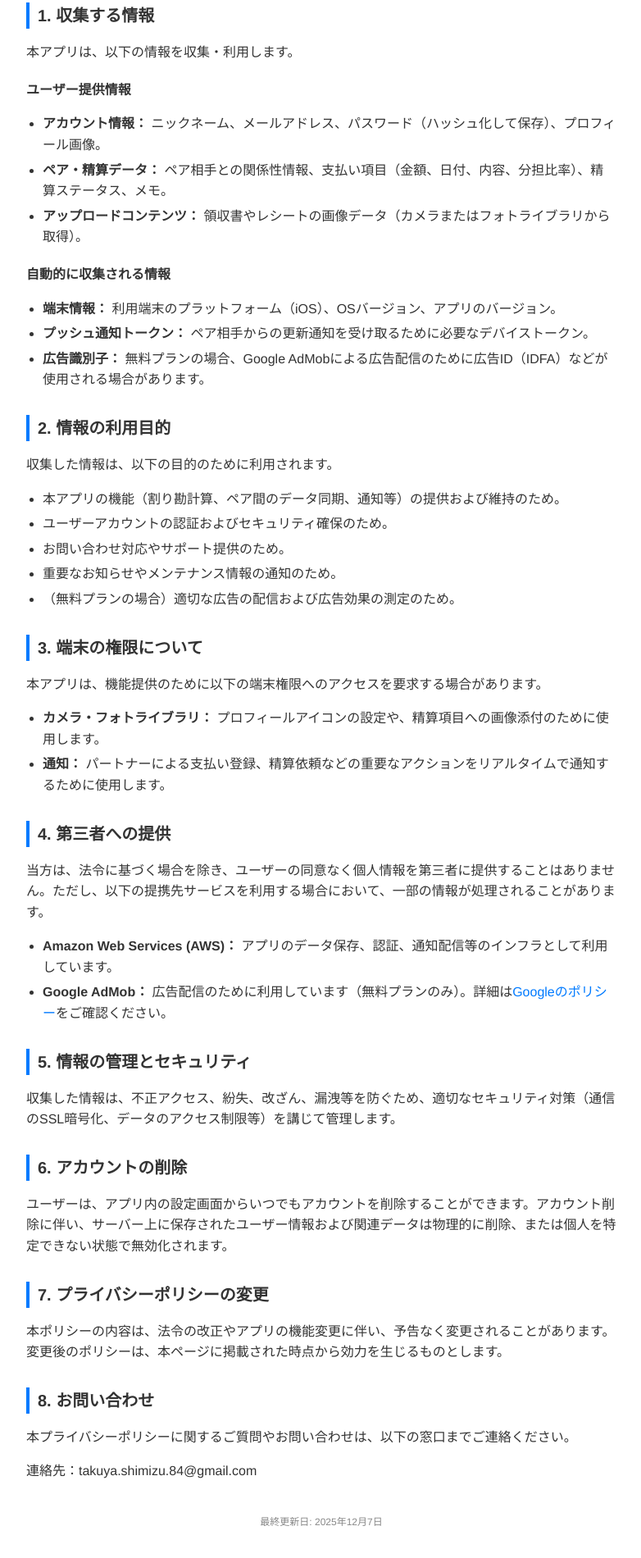
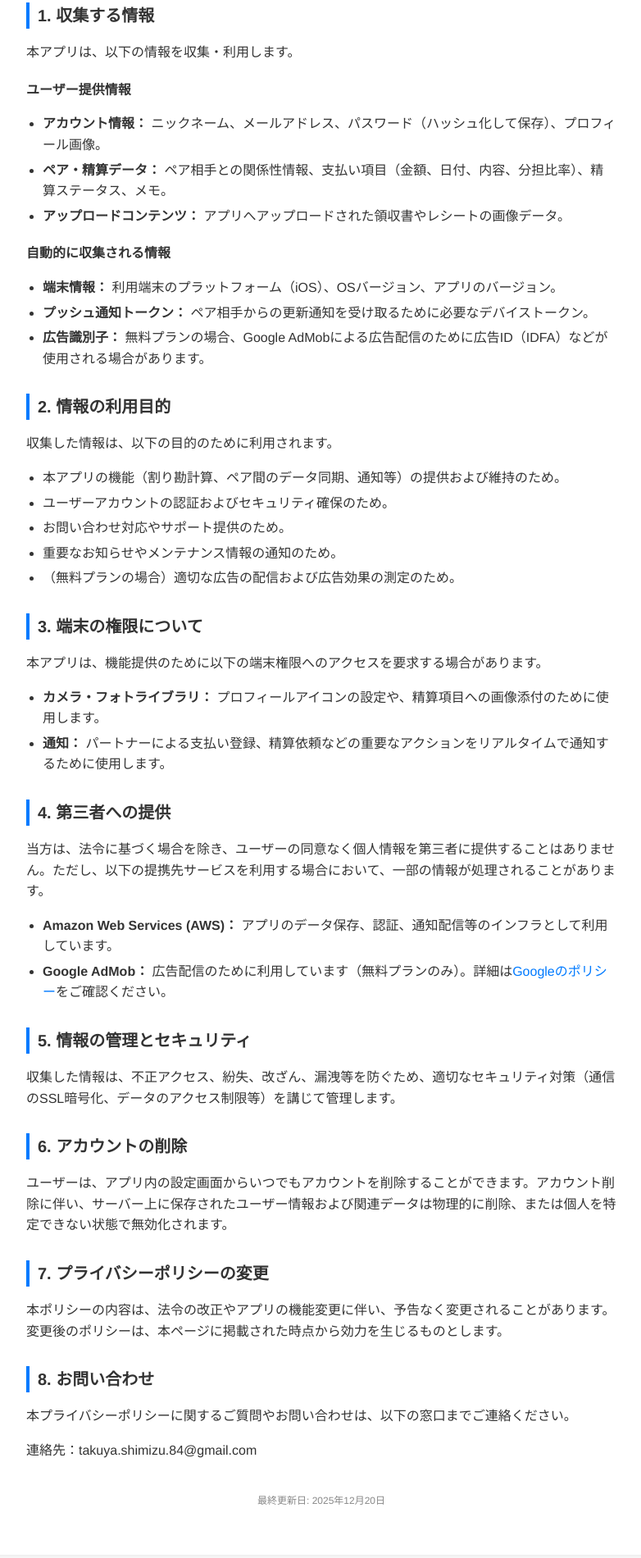
Before and after one commit to taku971/developerwebsite, a plain HTML site: page privacy.html in a window 1280 px wide. Shown: the part 250-2150 px from the top of the page at 82% size, without its empty margins (248-1030 px from the left). Drawn offline with Linux system fonts and the light colour scheme.

Commit message:
写真データ文面微修正

```diff
--- a/privacy.html
+++ b/privacy.html
@@ -18,7 +18,7 @@
         <ul>
             <li><strong>アカウント情報：</strong> ニックネーム、メールアドレス、パスワード（ハッシュ化して保存）、プロフィール画像。</li>
             <li><strong>ペア・精算データ：</strong> ペア相手との関係性情報、支払い項目（金額、日付、内容、分担比率）、精算ステータス、メモ。</li>
-            <li><strong>アップロードコンテンツ：</strong> 領収書やレシートの画像データ（カメラまたはフォトライブラリから取得）。</li>
+            <li><strong>アップロードコンテンツ：</strong> アプリへアップロードされた領収書やレシートの画像データ。</li>
         </ul>
 
         <h3>自動的に収集される情報</h3>
@@ -68,7 +68,7 @@
         </p>
 
         <div class="footer">
-            <p>最終更新日: 2025年12月7日</p>
+            <p>最終更新日: 2025年12月20日</p>
         </div>
     </div>
 </body>
```
